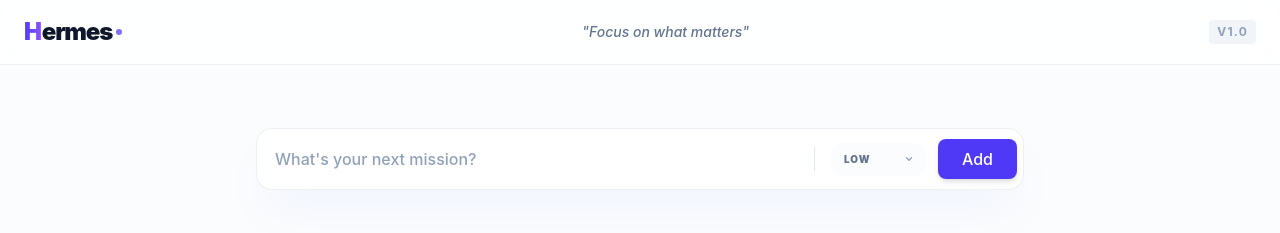
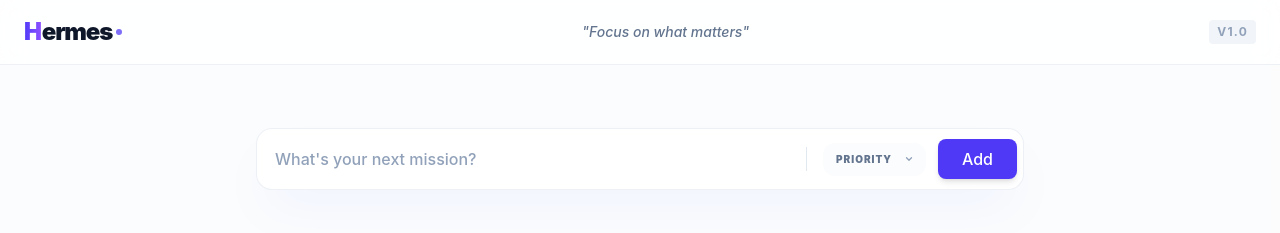
Before and after one commit to Wassim-RF/Hermes-, a React (Vite) app: page / in a window 1280 px wide. Shown: the top 233 px of the page. Built offline with nearby package versions, Linux system fonts and the light colour scheme.

Commit message:
fix: le premiere task sont priorite vide si il est vide

```diff
--- a/src/App.jsx
+++ b/src/App.jsx
@@ -15,6 +15,10 @@ function App() {
         e.preventDefault();
         if (text.trim() === "") {
             alert("L'input est vide.");
+            return
+        }
+        if (priority.trim() === "") {
+            alert("Choisir une priorite");
             return
         }
         addTodo(text , priority);
--- a/src/Components/Tasks/AddTaskForm.jsx
+++ b/src/Components/Tasks/AddTaskForm.jsx
@@ -24,6 +24,7 @@ export default function AddTaskForm({ addTask, text, setText , setPriority , pri
                     className="appearance-none bg-slate-50/50 hover:bg-slate-100 px-3 py-2 pr-8 rounded-xl text-[10px] font-black uppercase tracking-widest text-slate-500 cursor-pointer outline-none transition-all border border-transparent hover:border-slate-200"
                     value={priority} onChange={(e) => (setPriority(e.currentTarget.value))}
                 >
+                    <option value="" selected disabled>Priority</option>
                     <option value="low">Low</option>
                     <option value="medium">Medium</option>
                     <option value="high">High</option>
```
